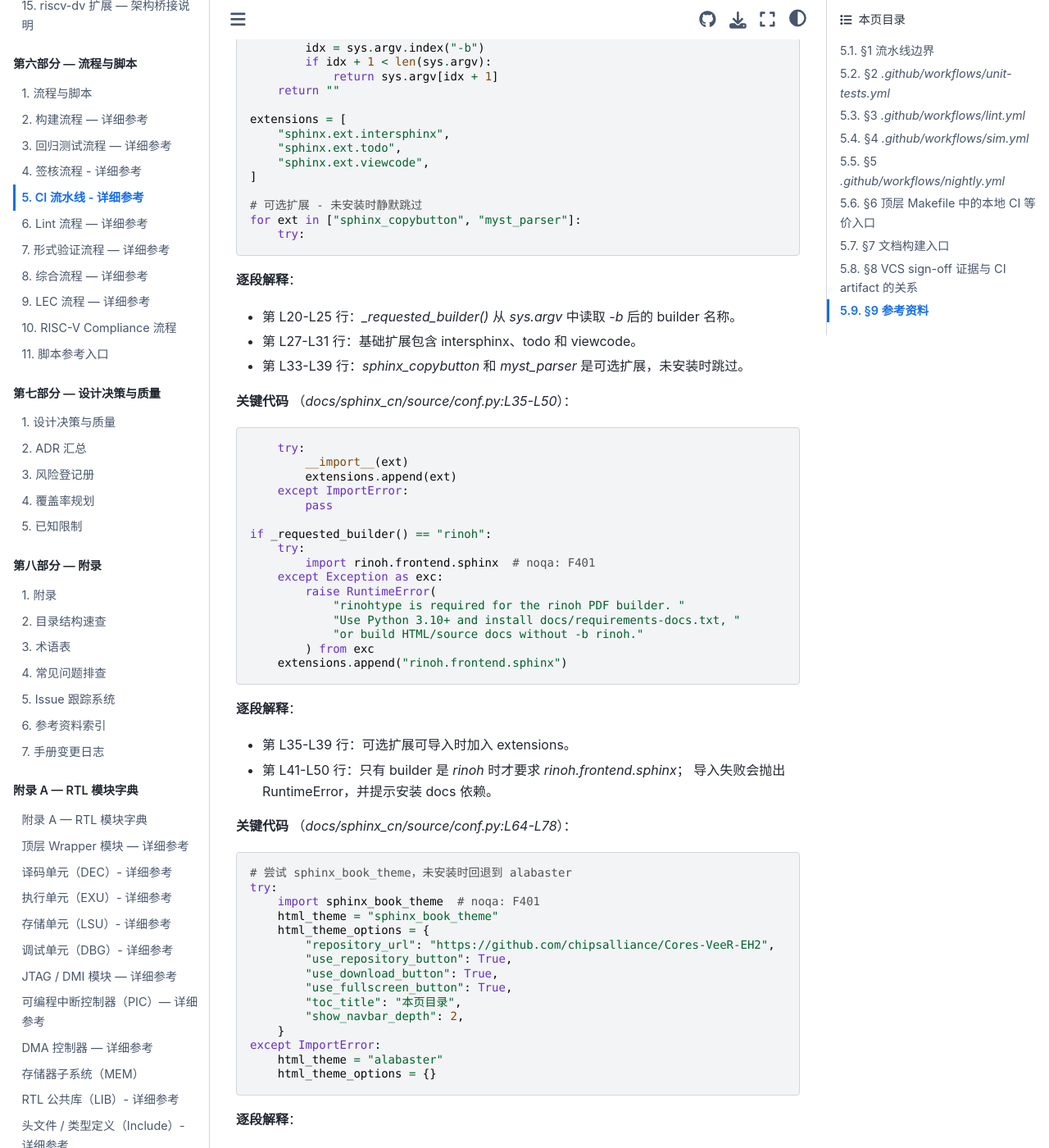
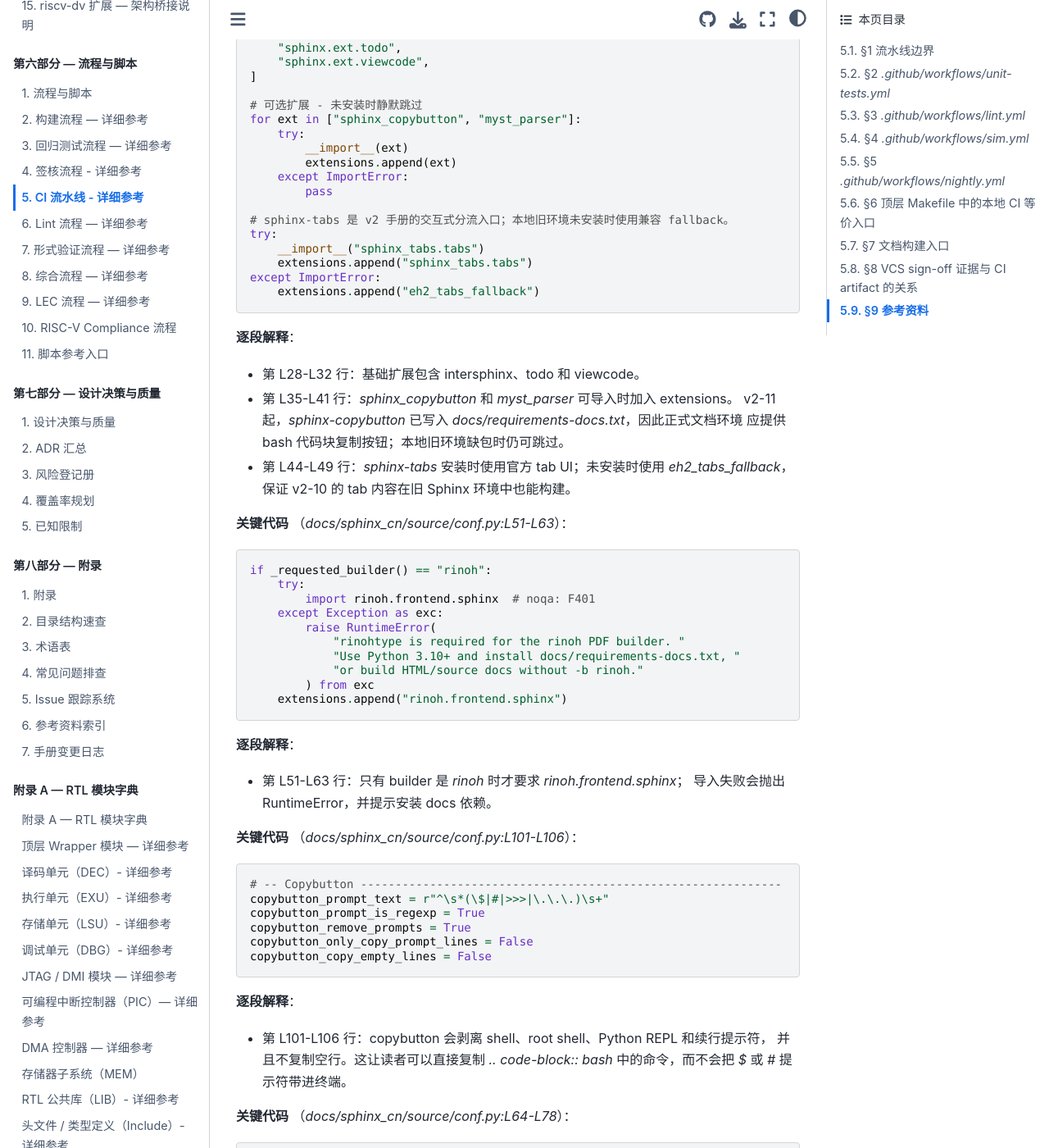
Before and after one commit to bzambition/eh2-veri, a Sphinx documentation site: the page built from docs/sphinx_cn/source/06_flows/ci_pipeline.rst, in a window 1280 px wide and 1400 px high, scrolled down 19482 px. Shown: the whole window at 82% size. Built offline with Sphinx 7.4.7 and the Sphinx Book theme 1.1.4, drawn with Linux system fonts in a browser that asks for light colours; pages that are not in the unit, such as notebooks, are missing from menus; some of the changed text lies outside the part shown.

Commit message:
docs(sphinx_cn): v2-11 copybutton 配置完成
- 将 sphinx-copybutton 纳入正式文档依赖

- 配置复制按钮剥离 shell 与 Python prompt，方便直接复制 bash 命令

- 同步 system_requirements 与 ci_pipeline 的 Sphinx 配置说明

- 已通过 sphinx-build -W、v2_coverage_check 和过时口径扫描

```diff
--- a/docs/requirements-docs.txt
+++ b/docs/requirements-docs.txt
@@ -4,4 +4,5 @@
 
 sphinx>=7.0
 sphinx-tabs>=3.4.5
+sphinx-copybutton>=0.5.0
 rinohtype>=0.5.5
--- a/docs/sphinx_cn/source/06_flows/ci_pipeline.rst
+++ b/docs/sphinx_cn/source/06_flows/ci_pipeline.rst
@@ -919,16 +919,9 @@ workflow 未调用这两个 target。
 **职责**：Sphinx 配置根据 builder 选择是否加载 rinoh，并配置 HTML theme 和
 PDF 输出文档。
 
-**关键代码** （`docs/sphinx_cn/source/conf.py:L20-L50`）：
+**关键代码** （`docs/sphinx_cn/source/conf.py:L28-L49`）：
 
 .. code-block:: python
-
-   def _requested_builder():
-       if "-b" in sys.argv:
-           idx = sys.argv.index("-b")
-           if idx + 1 < len(sys.argv):
-               return sys.argv[idx + 1]
-       return ""
 
    extensions = [
        "sphinx.ext.intersphinx",
@@ -939,23 +932,30 @@ PDF 输出文档。
    # 可选扩展 - 未安装时静默跳过
    for ext in ["sphinx_copybutton", "myst_parser"]:
        try:
-
-**逐段解释**：
-
-* 第 L20-L25 行：`_requested_builder()` 从 `sys.argv` 中读取 `-b` 后的 builder
-  名称。
-* 第 L27-L31 行：基础扩展包含 intersphinx、todo 和 viewcode。
-* 第 L33-L39 行：`sphinx_copybutton` 和 `myst_parser` 是可选扩展，未安装时跳过。
-
-**关键代码** （`docs/sphinx_cn/source/conf.py:L35-L50`）：
-
-.. code-block:: python
-
-       try:
            __import__(ext)
            extensions.append(ext)
        except ImportError:
            pass
+
+   # sphinx-tabs 是 v2 手册的交互式分流入口；本地旧环境未安装时使用兼容 fallback。
+   try:
+       __import__("sphinx_tabs.tabs")
+       extensions.append("sphinx_tabs.tabs")
+   except ImportError:
+       extensions.append("eh2_tabs_fallback")
+
+**逐段解释**：
+
+* 第 L28-L32 行：基础扩展包含 intersphinx、todo 和 viewcode。
+* 第 L35-L41 行：`sphinx_copybutton` 和 `myst_parser` 可导入时加入 extensions。
+  v2-11 起，`sphinx-copybutton` 已写入 `docs/requirements-docs.txt`，因此正式文档环境
+  应提供 bash 代码块复制按钮；本地旧环境缺包时仍可跳过。
+* 第 L44-L49 行：`sphinx-tabs` 安装时使用官方 tab UI；未安装时使用
+  `eh2_tabs_fallback`，保证 v2-10 的 tab 内容在旧 Sphinx 环境中也能构建。
+
+**关键代码** （`docs/sphinx_cn/source/conf.py:L51-L63`）：
+
+.. code-block:: python
 
    if _requested_builder() == "rinoh":
        try:
@@ -970,9 +970,25 @@ PDF 输出文档。
 
 **逐段解释**：
 
-* 第 L35-L39 行：可选扩展可导入时加入 extensions。
-* 第 L41-L50 行：只有 builder 是 `rinoh` 时才要求 `rinoh.frontend.sphinx`；
+* 第 L51-L63 行：只有 builder 是 `rinoh` 时才要求 `rinoh.frontend.sphinx`；
   导入失败会抛出 RuntimeError，并提示安装 docs 依赖。
+
+**关键代码** （`docs/sphinx_cn/source/conf.py:L101-L106`）：
+
+.. code-block:: python
+
+   # -- Copybutton -------------------------------------------------------------
+   copybutton_prompt_text = r"^\s*(\$|#|>>>|\.\.\.)\s+"
+   copybutton_prompt_is_regexp = True
+   copybutton_remove_prompts = True
+   copybutton_only_copy_prompt_lines = False
+   copybutton_copy_empty_lines = False
+
+**逐段解释**：
+
+* 第 L101-L106 行：copybutton 会剥离 shell、root shell、Python REPL 和续行提示符，
+  并且不复制空行。这让读者可以直接复制 `.. code-block:: bash` 中的命令，而不会把
+  `$` 或 `#` 提示符带进终端。
 
 **关键代码** （`docs/sphinx_cn/source/conf.py:L64-L78`）：
 
--- a/docs/sphinx_cn/source/conf.py
+++ b/docs/sphinx_cn/source/conf.py
@@ -98,7 +98,11 @@ intersphinx_mapping = {
 }
 
 # -- Copybutton -------------------------------------------------------------
-copybutton_prompt_text = r"\$ "
+copybutton_prompt_text = r"^\s*(\$|#|>>>|\.\.\.)\s+"
+copybutton_prompt_is_regexp = True
+copybutton_remove_prompts = True
+copybutton_only_copy_prompt_lines = False
+copybutton_copy_empty_lines = False
 
 # -- rinohtype PDF 配置 -----------------------------------------------------
 rinoh_documents = [
```
Also changed, not shown: docs/sphinx_cn/source/03_integration/system_requirements.rst (+8 -5 lines), docs/sphinx_cn/.progress.md.
